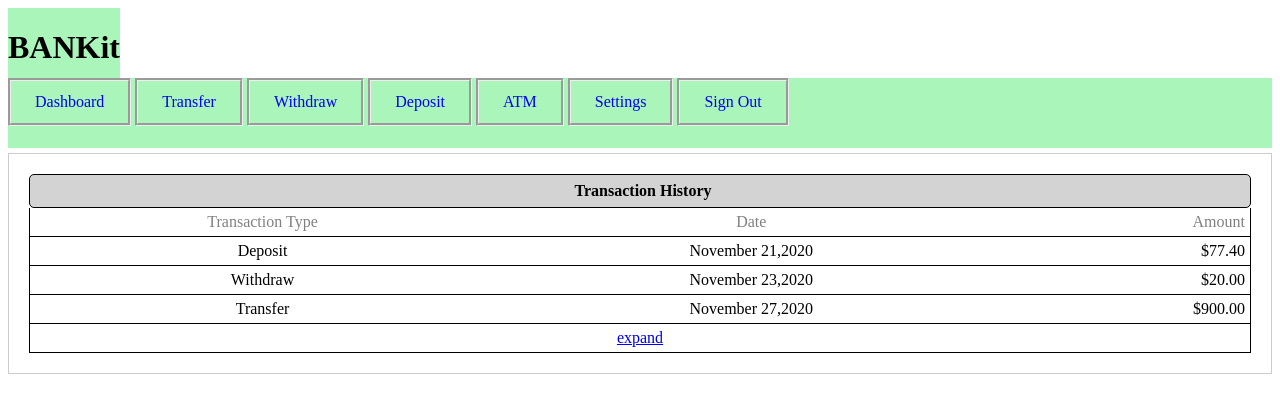
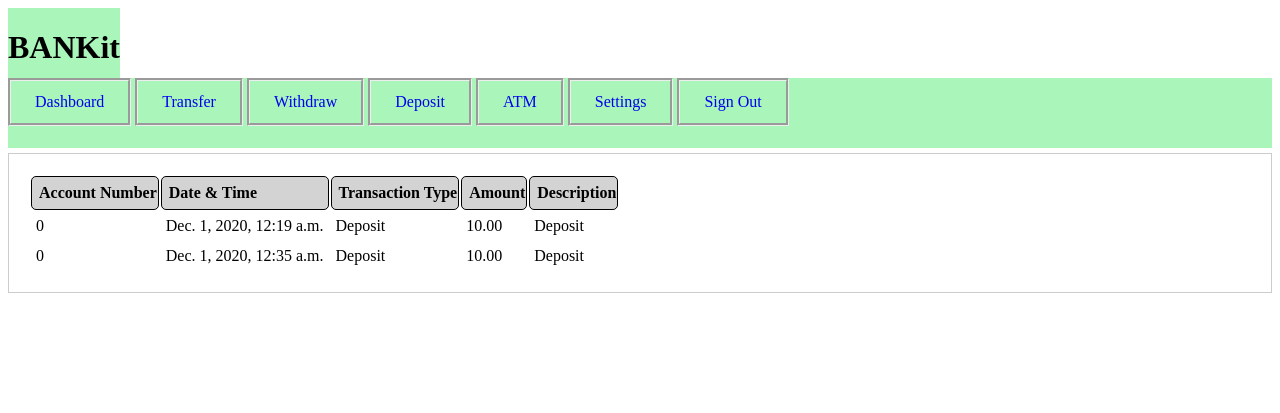
Before and after one commit to danny-nomura/CMPE133_BankingApplication, a Django app: page /dashboard/ in a window 1280 px wide. Shown: the top 413 px of the page. Run offline with Django 3.2, Linux system fonts and the light colour scheme; a user stored in the database is signed in; data comes from the database, SQL or seed files in the repository.

Commit message:
Dashboard History table working

```diff
--- a/Bankit/users/templates/users/homepage_dashboard.html
+++ b/Bankit/users/templates/users/homepage_dashboard.html
@@ -20,37 +20,31 @@
     <a class="navbar-item" href="/logout">Sign Out</a>
   </div>
   <div class="page-content">
-    <!-- Deposits table -->
-    <table cellspacing="0" id="pagetable" style="width:100%">
+    <!-- History table -->
+    <table>
+      <thead>
         <tr>
-          <th colspan="3" style= "text-align: center;">Transaction History</th>
+            <th>Account Number</th>
+            <th>Date & Time</th>
+            <th>Transaction Type</th>
+            <th>Amount</th>
+            <th>Description</th>
         </tr>
-        <tr >
-            <td style= "text-align: center;color: gray">Transaction Type</td>
-            <td style= "text-align: center;color:gray" >Date</td>
-            <td style= "text-align: right;color:gray" >Amount</td>
+      </thead>
+
+      <tbody>
+      {% for h in history %}
+          <tr>
+          <td>{{h.account_number}}</td>
+          <td>{{h.datetime}}</td>
+          <td>{{h.get_transaction_type_display}}</td>
+          <td>{{h.amount}}</td>
+          <td>{{h.description}}</td>
         </tr>
-        <tr>
-          <td style="text-align: center;">Deposit</td>
-          <td style="text-align: center;">November 21,2020</td>
-          <td style="text-align: right;"> $77.40</td>
-        </tr>
-        <tr>
-          <td style="text-align: center;">Withdraw</td>
-          <td style="text-align: center;">November 23,2020</td>
-          <td style="text-align: right;"> $20.00</td>
-        </tr>
-        <tr>
-          <td style="text-align: center;">Transfer</td>
-          <td style="text-align: center;">November 27,2020</td>
-          <td style="text-align: right;"> $900.00</td>
-        </tr>
-        <tr>
-          <td colspan="3" style="text-align: center;">
-            <a href="homepage.html">expand</a>
-          </td>
-        </tr>
-      </table>
+      {% endfor %}
+      </tbody>
+    </table>
+
   </div>
   {% for message in messages %}
     <p>{{message}}</p>
--- a/Bankit/users/views.py
+++ b/Bankit/users/views.py
@@ -11,6 +11,7 @@ from django.core.exceptions import ValidationError
 
 from .forms import CreateUserForm
 from . import transactions
+from .models import History, Account
 
 
 def register_home(request):
@@ -48,7 +49,9 @@ def login_home(request):
 
 @login_required
 def user_dashboard(request):
-    return render(request, 'users/homepage_dashboard.html')
+    number = Account.objects.get(user_id=request.user).account_number
+    history = History.objects.filter(account_number=number)
+    return render(request, 'users/homepage_dashboard.html', {'history': history})
 
 
 @login_required
```
